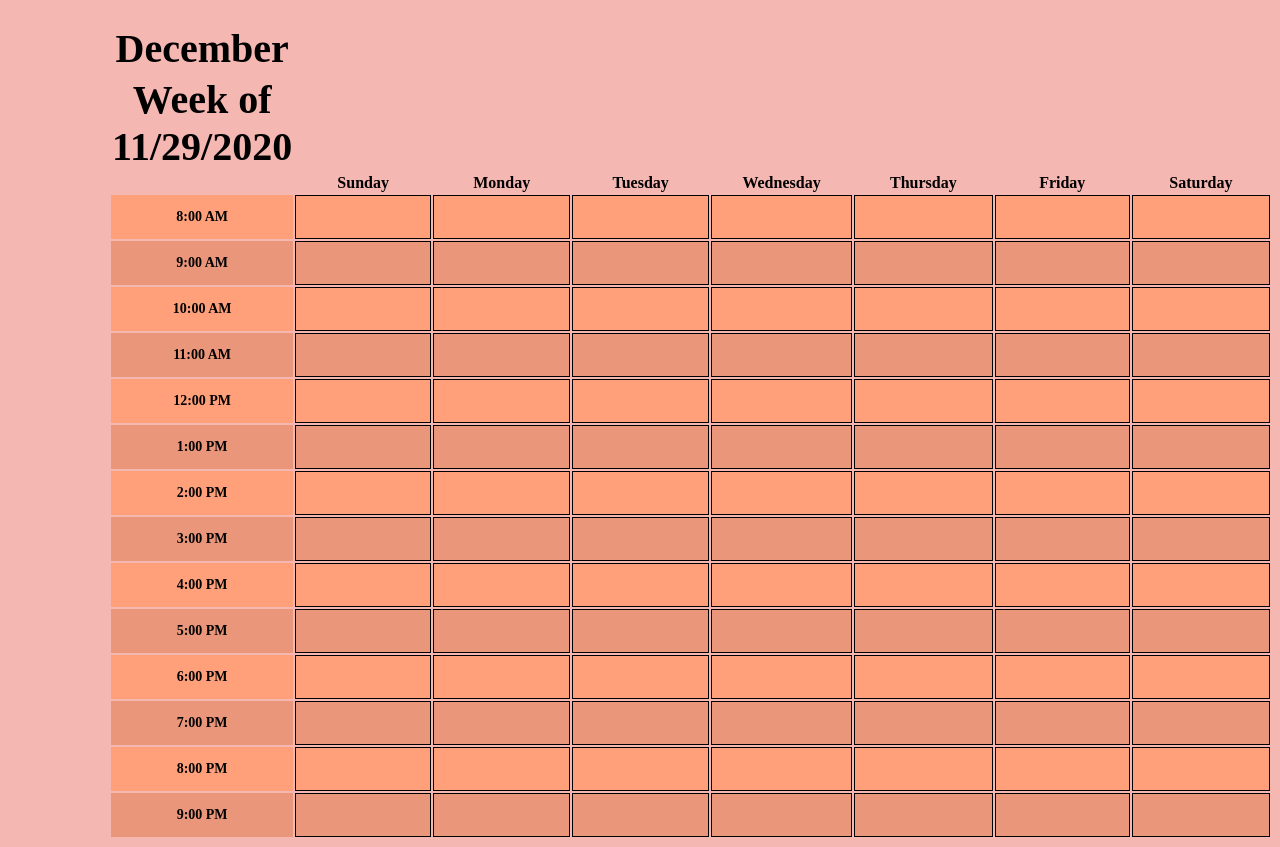
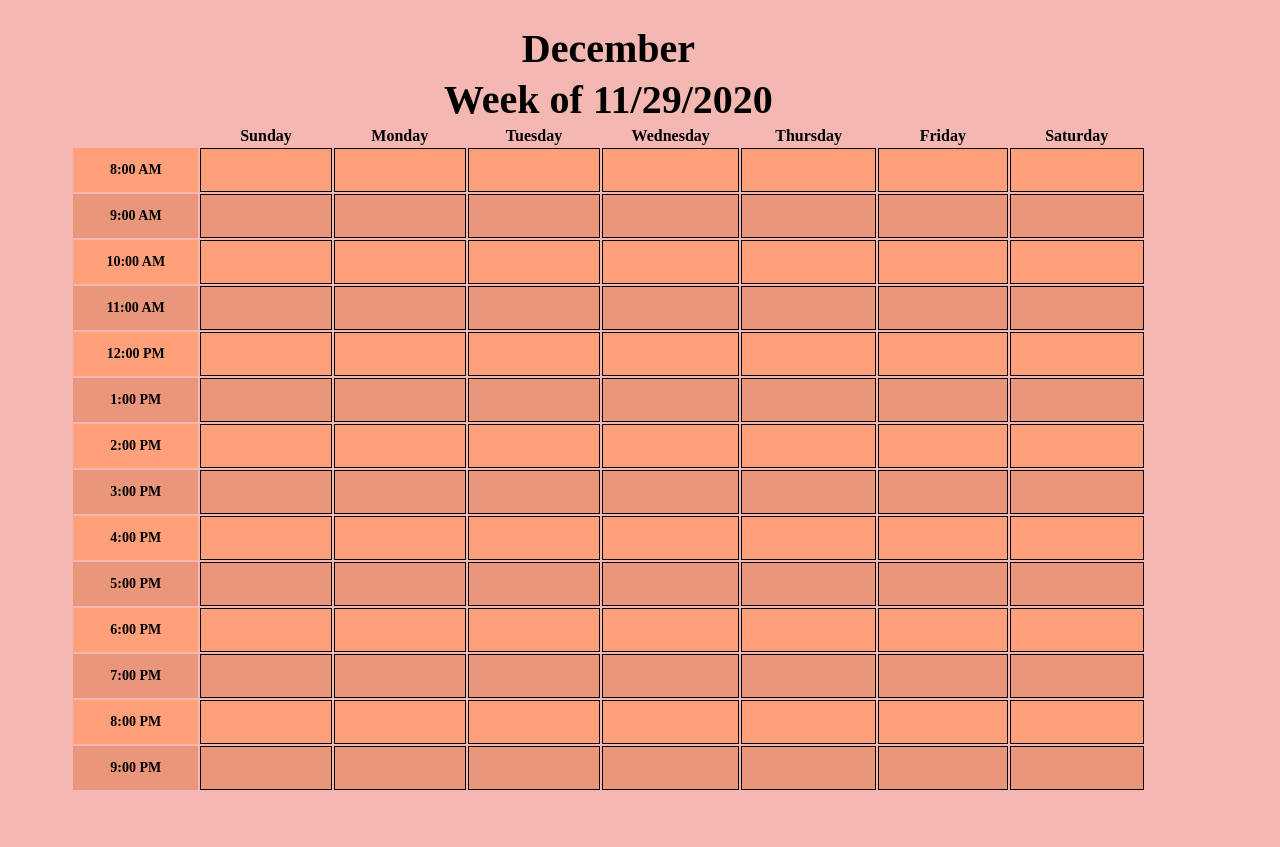
Before and after one commit to bissot/RuntimeTerrors, a Django app: template RTCalendar/calendarModule/templates/homepage.html in a window 1280 px wide. Shown: the part 58-905 px from the top of the page. After the commit the page ends 848 px from the top, so only its background shows below. Run offline with Django 3.2, Linux system fonts and the light colour scheme; the template is opened without the code that fills it, so the values that code supplies are empty.

Commit message:
updated view for calandar

```diff
--- a/RTCalendar/calendarModule/templates/homepage.css
+++ b/RTCalendar/calendarModule/templates/homepage.css
@@ -35,7 +35,8 @@ td{
 }
 table{
 	 border-collapse: separate;
-	 padding-left: 8%;
+	 padding-left: 5%;
+	 width: 90%
 }
 .evenRow{
 	background-color: #FFA07A;
--- a/RTCalendar/calendarModule/templates/homepage.html
+++ b/RTCalendar/calendarModule/templates/homepage.html
@@ -20,8 +20,8 @@
 
 <body>
 	<table class="calendar">
-		<tr class="month"><th>December</th></tr>
-		<tr><th class="week">Week of 11/29/2020 </th></tr>
+		<tr class="month"><th colspan="8">December</th></tr>
+		<tr><th class="week" colspan="8">Week of 11/29/2020 </th></tr>
 		<tr class="calendarRow daysOfTheWeek">
 			<th></th>
 			<th>Sunday</th>
```
